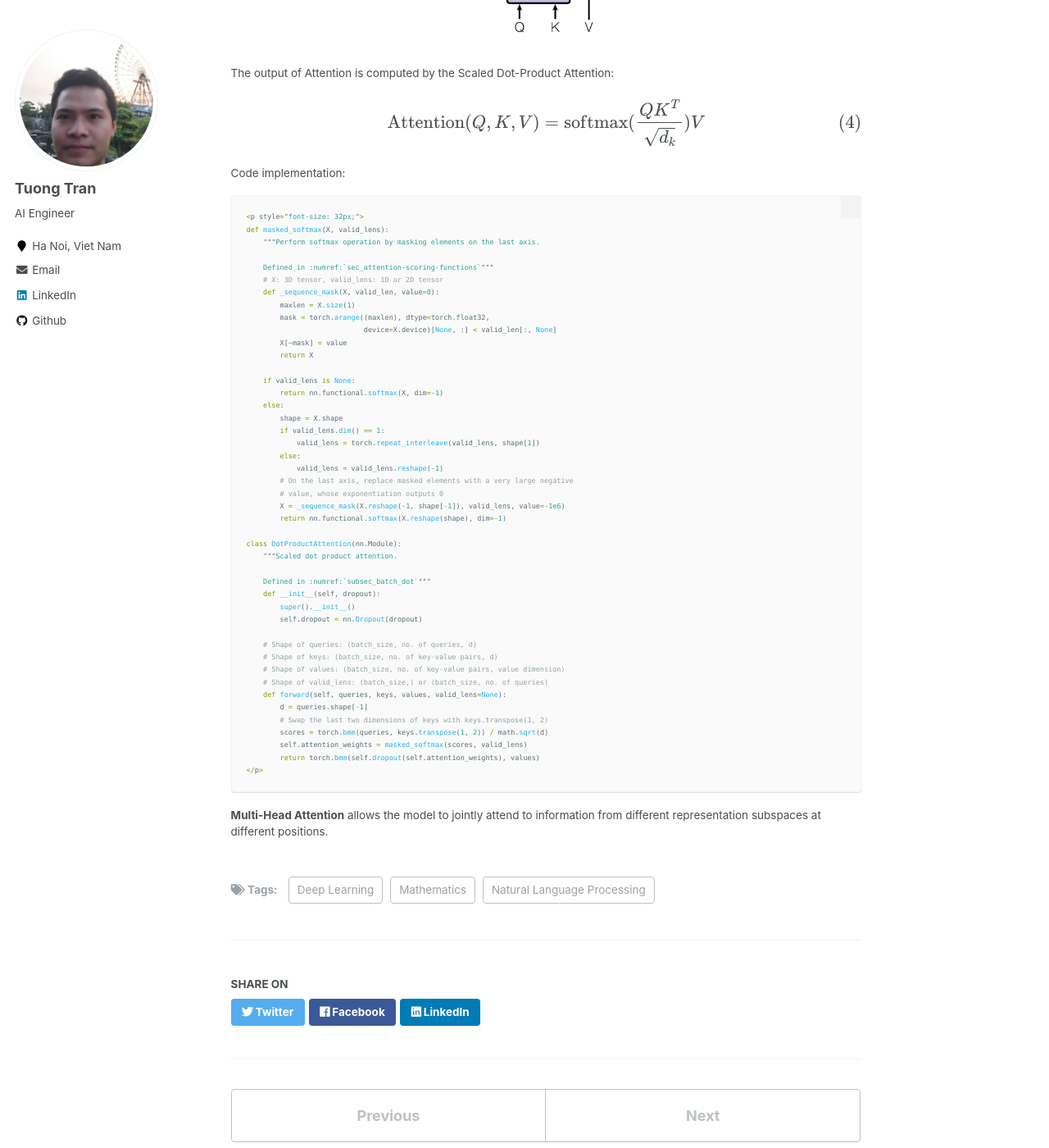
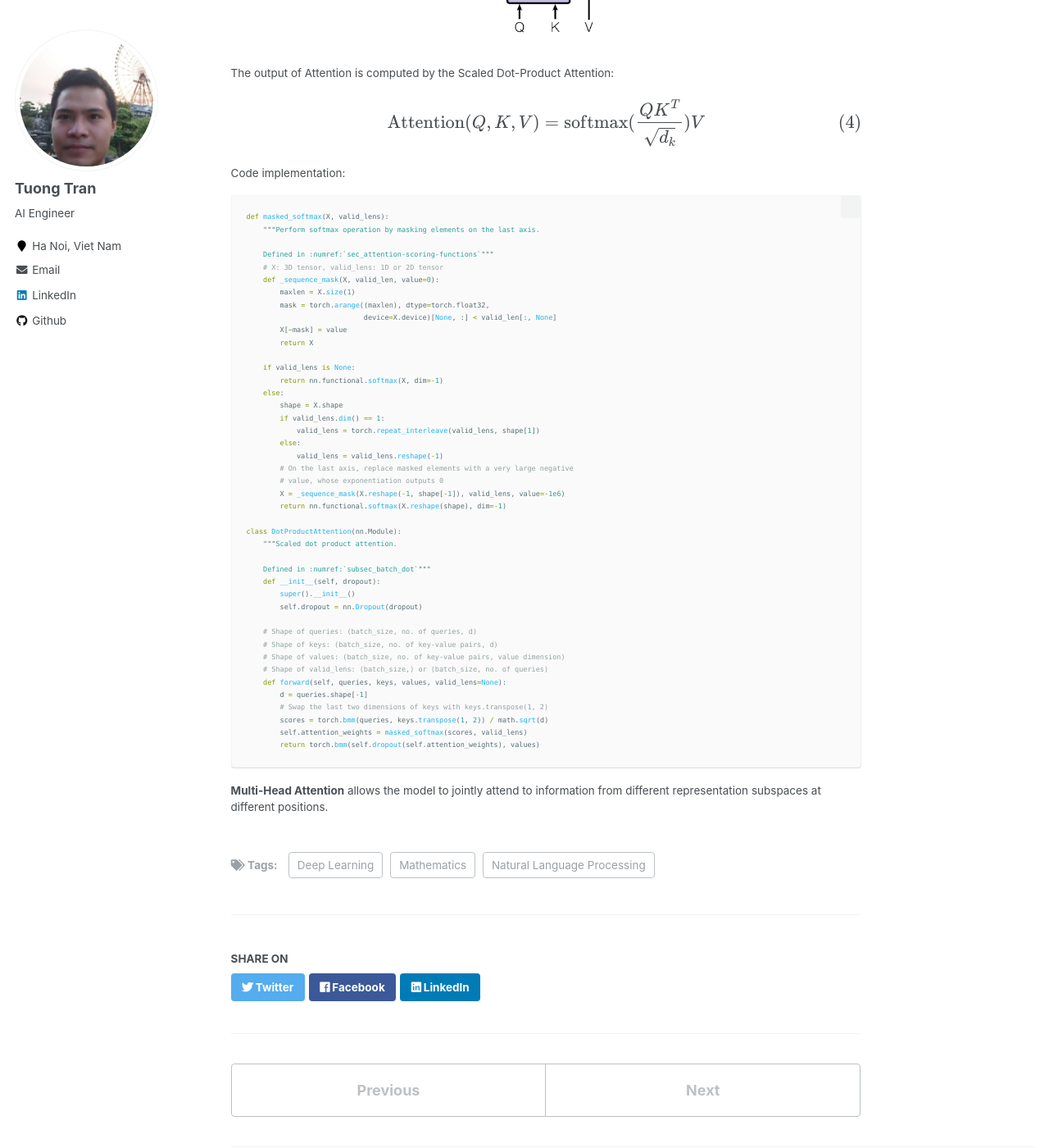
Before and after one commit to tuongtranngoc/tuongtranngoc.github.io, a Jekyll site: the page built from _posts/2024-01-23-AttentionIsAllYouNeed.md, in a window 1280 px wide and 1400 px high, scrolled down 1902 px. Shown: the whole window at 82% size. Built offline with Jekyll 4.4.1, drawn with Linux system fonts in a browser that asks for light colours; formulas are drawn with MathJax 3.

Commit message:
update: blogs/transformer

````diff
--- a/_posts/2024-01-23-AttentionIsAllYouNeed.md
+++ b/_posts/2024-01-23-AttentionIsAllYouNeed.md
@@ -12,7 +12,9 @@
     <style type="text/css">
         figure{text-align: center;}
         math{text-align: center;}
-        {font-size: 0.8em;}
+        markdown-block * {
+        font-size: 30px !important;
+      }
     </style>
 </head>
 
@@ -66,7 +68,6 @@
 Code implementation:
 
 ```python
-<p style="font-size: 32px;">
 def masked_softmax(X, valid_lens):
     """Perform softmax operation by masking elements on the last axis.
 
@@ -110,7 +111,6 @@
         scores = torch.bmm(queries, keys.transpose(1, 2)) / math.sqrt(d)
         self.attention_weights = masked_softmax(scores, valid_lens)
         return torch.bmm(self.dropout(self.attention_weights), values)
-</p>
 ```
 
 **Multi-Head Attention** allows the model to jointly attend to information from different representation subspaces at different positions.
````
